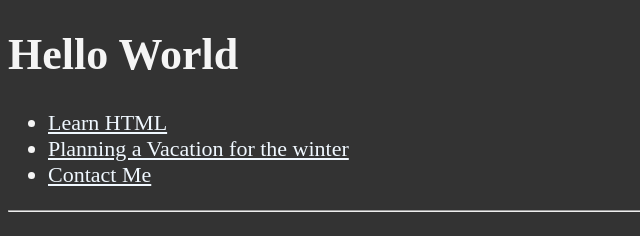
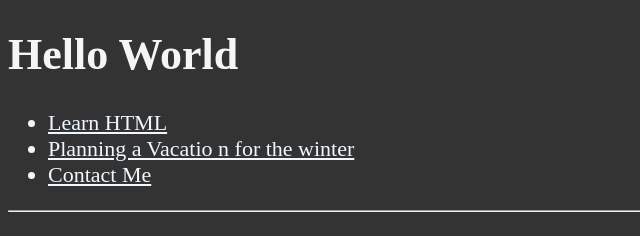
Before and after one commit to jlundberg1027/First-Web-Page, a plain HTML site: page index.html in a window 1280 px wide. Shown: the top 236 px of the page, 0-640 px from the left. Drawn offline with Linux system fonts and the light colour scheme; files whose address does not match are found by name.

Commit message:
Update index.html

```diff
--- a/index.html
+++ b/index.html
@@ -20,7 +20,7 @@
                     <a href="#html">Learn HTML</a>
                 </li>
                 <li>
-                    <a href="#Vacation">Planning a Vacation for the winter</a>
+                    <a href="#Vacation">Planning a Vacatio   n for the winter</a>
                 </li>
                 <li>
                     <a href="#contact">Contact Me</a>
```
